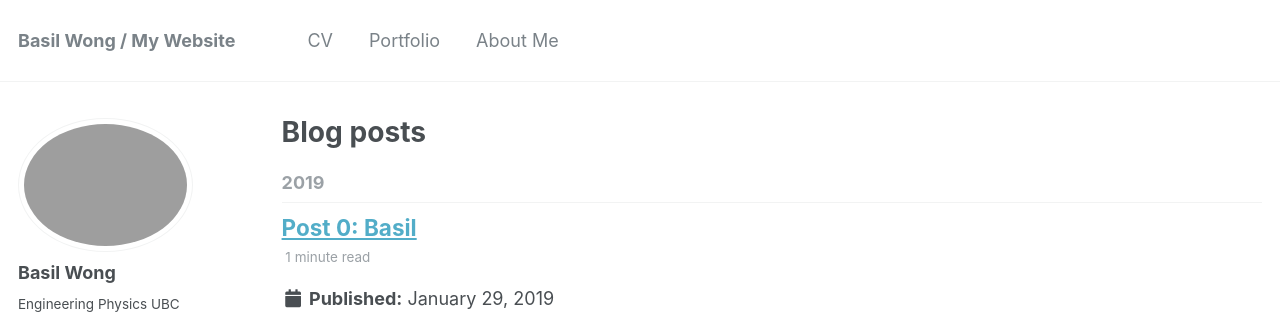
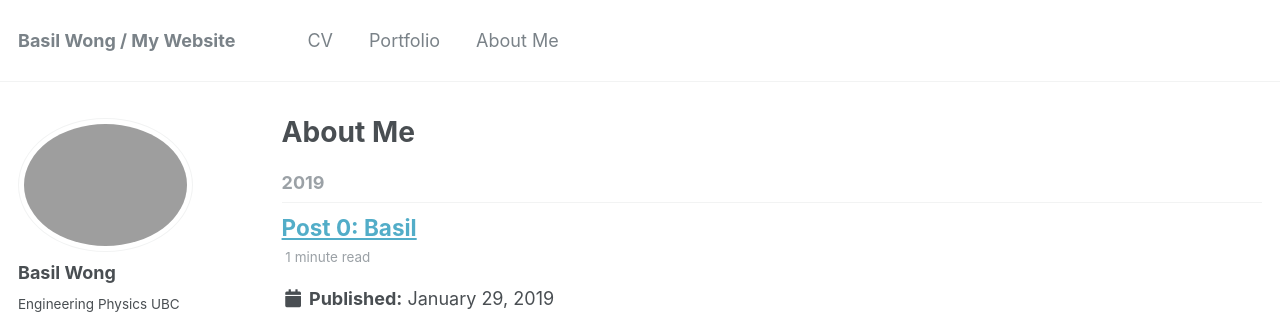
Before and after one commit to basilwong/basilwong.github.io, a Jekyll site: the page built from _pages/about-me.html, in a window 1280 px wide. Shown: the top 314 px of the page. Built offline with Jekyll 4.4.1, drawn with Linux system fonts in a browser that asks for light colours.

Commit message:
navigation change for url to about-me

```diff
--- a/_config.yml
+++ b/_config.yml
@@ -172,8 +172,6 @@
 
 # Collections
 collections:
-  posts:
-    output: true
   teaching:
     output: true
     permalink: /:collection/:path/
--- a/_data/navigation.yml
+++ b/_data/navigation.yml
@@ -7,4 +7,4 @@
     url: /portfolio/
 
   - title: "About Me"
-    url: /year-archive/
+    url: /about-me/
--- a/_pages/year-archive.html
+++ b/_pages/about-me.html
@@ -1,7 +1,7 @@
 ---
 layout: archive
-permalink: /year-archive/
-title: "Blog posts"
+permalink: /about-me/
+title: "About Me"
 author_profile: true
 redirect_from:
   - /wordpress/blog-posts/
```
